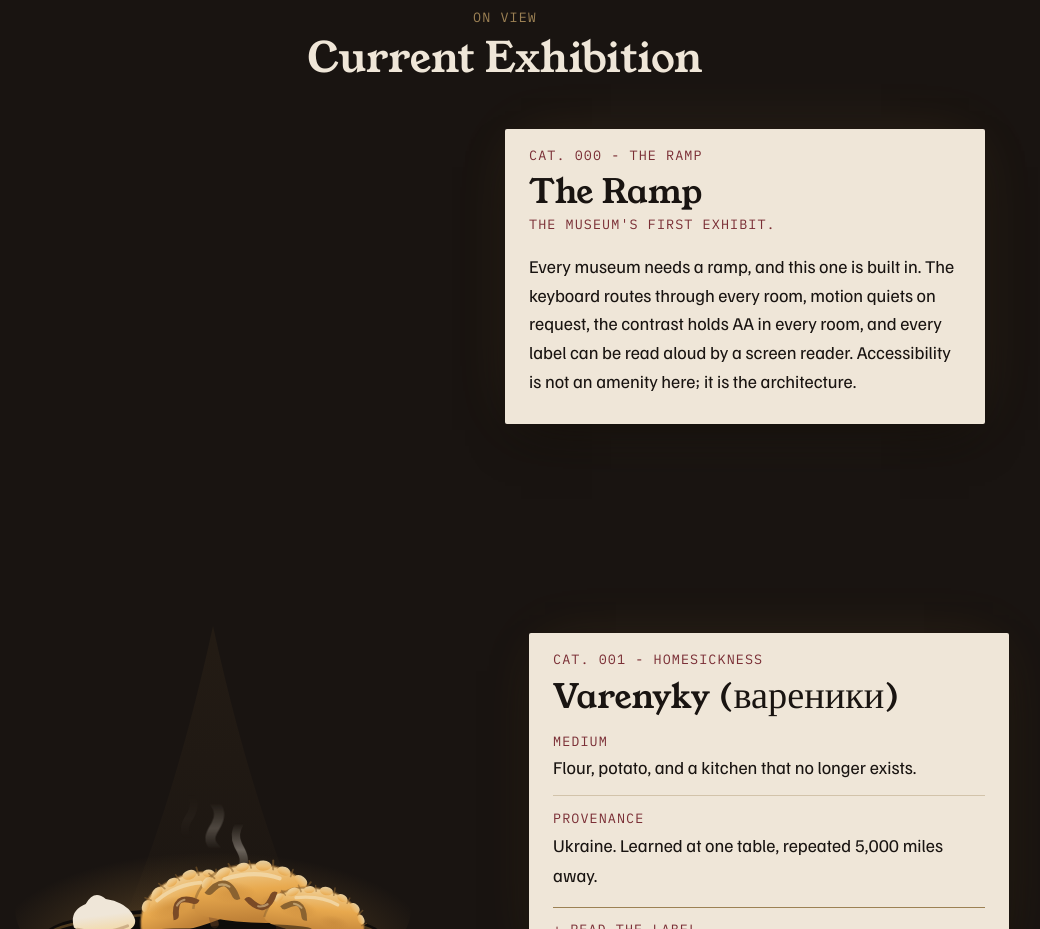
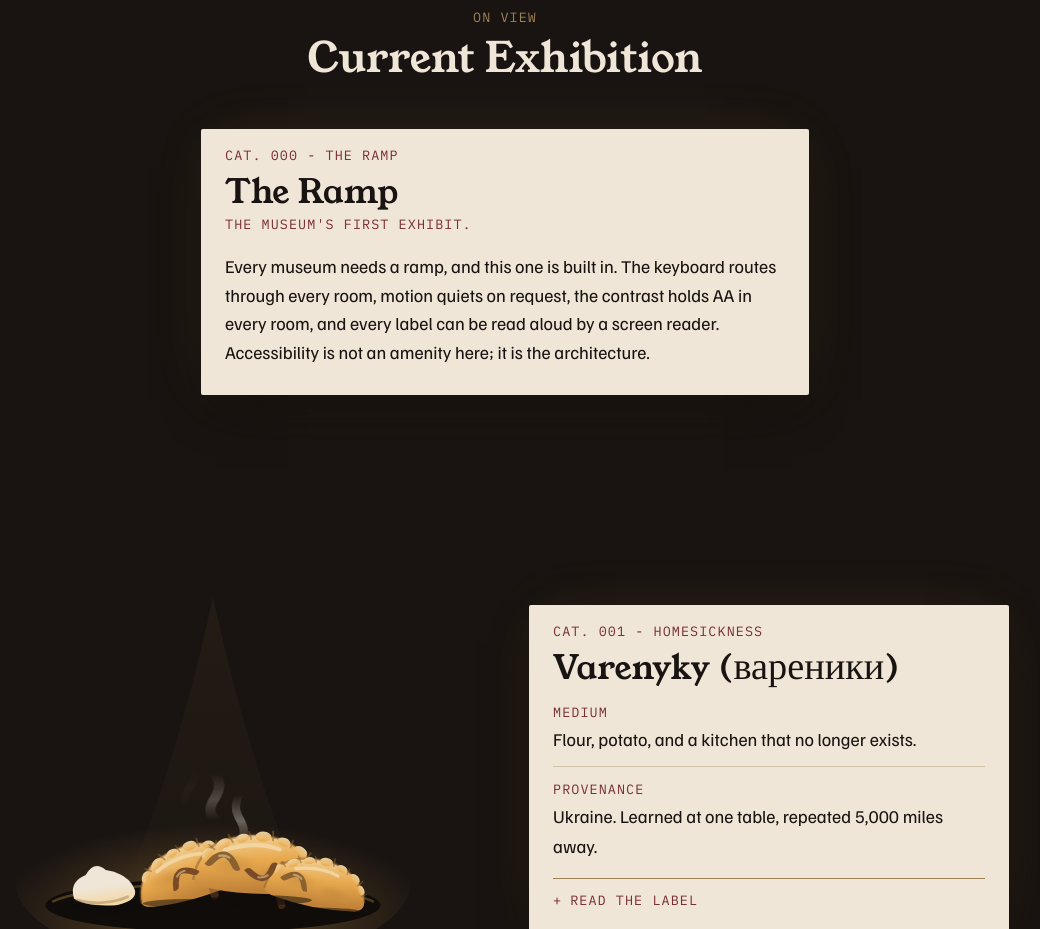
Before and after one commit to nazboyko/still-warm, a React (Vite) app: page / in a window 1280 px wide. Shown: the part 800-1729 px from the top of the page, without its empty margins (135-1175 px from the left). Built offline with nearby package versions, Linux system fonts and the light colour scheme.

Commit message:
stand the ramp apart

```diff
--- a/src/components/exhibition/RampExhibit.css
+++ b/src/components/exhibition/RampExhibit.css
@@ -2,23 +2,9 @@
   padding-bottom: var(--space-section);
 }
 
-.ramp-placard {
-  margin-inline: auto;
-}
-
-/* The Ramp has no dish, so rather than centre a small card in a wide empty
-   section it takes the placard column the rooms use - Room 001's card starts
-   on the same line, and the empty half reads as wall, not as a gap. */
-@media (min-width: 64rem) {
-  .ramp-placard-wrap {
-    display: grid;
-    grid-template-columns: 1fr 1fr;
-  }
-
-  .ramp-placard {
-    grid-column: 2;
-    margin-inline: 0;
-  }
+/* Beats the room card's 30rem ceiling regardless of stylesheet order. */
+.placard.ramp-placard {
+  width: 100%;
 }
 
 .ramp-subtitle {
@@ -34,11 +20,16 @@
   margin-block: var(--space-4);
 }
 
+/* Exhibit 000 has no dish and stands before the exhibition rather than inside
+   its cadence, so it is a wall panel: centred on the page, a measure wider than
+   a room's card, and outside the two-column rhythm the rooms keep. */
 /* The arrival flash rides its own element, never a pseudo on an ancestor of
    text: axe cannot resolve a background behind an absolutely positioned
    pseudo, and that once turned a clean page into an incomplete. */
 .ramp-placard-wrap {
   position: relative;
+  width: min(100%, 38rem);
+  margin-inline: auto;
 }
 
 .arrive-marker {
```
